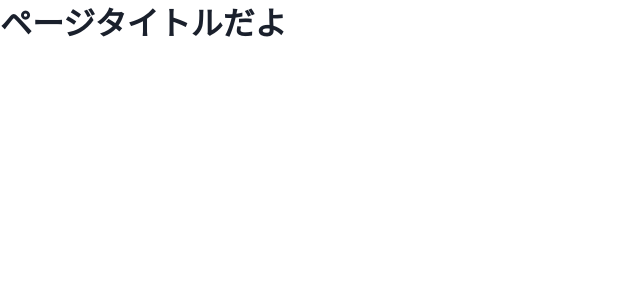
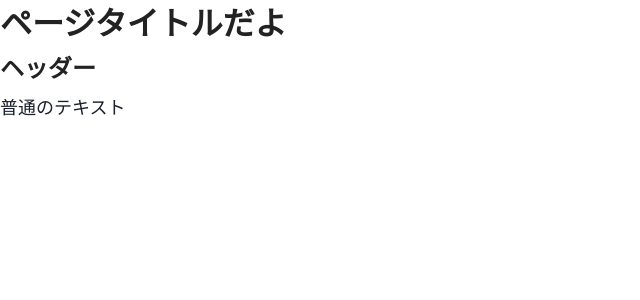
Before and after one commit to onikan27/myPortfolio, a Next.js app: page /components in a window 1280 px wide. Shown: the top 300 px of the page, without its empty margins (0-640 px from the left). Built offline with nearby package versions, Linux system fonts and the light colour scheme.

Commit message:
feat: add header component

```diff
--- /dev/null
+++ b/src/components/atoms/Header.tsx
@@ -0,0 +1,17 @@
+import { Flex, Text } from '@chakra-ui/layout'
+
+type HeaderProps = {
+  header: string
+}
+
+const Header: React.FC<HeaderProps> = ({ header }) => {
+  return (
+    <Flex>
+      <Text fontSize="24px" fontWeight="700" lineHeight="1.75" color="#222">
+        {header}
+      </Text>
+    </Flex>
+  )
+}
+
+export default Header
--- a/src/components/atoms/Title.tsx
+++ b/src/components/atoms/Title.tsx
@@ -7,7 +7,7 @@ type TitleProps = {
 const Title: React.FC<TitleProps> = ({ title }) => {
   return (
     <Flex>
-      <Text fontSize="32px" color="222" fontWeight="700" lineHeight="1.5">
+      <Text fontSize="32px" fontWeight="700" lineHeight="1.5" color="#222">
         {title}
       </Text>
     </Flex>
--- a/src/pages/components.tsx
+++ b/src/pages/components.tsx
@@ -1,7 +1,14 @@
+import Header from 'src/components/atoms/Header'
 import Title from 'src/components/atoms/Title'
 
 const Components = () => {
-  return <Title title="ページタイトルだよ" />
+  return (
+    <>
+      <Title title="ページタイトルだよ" />
+      <Header header="ヘッダー" />
+      <p>普通のテキスト</p>
+    </>
+  )
 }
 
 export default Components
--- a/src/styles/theme/index.ts
+++ b/src/styles/theme/index.ts
@@ -9,6 +9,8 @@ export const theme = extendTheme({
         fontFamily:
           '-apple-system,BlinkMacSystemFont,Helvetica Neue,Segoe UI,Hiragino Kaku Gothic ProN,Hiragino Sans,ヒラギノ角ゴ ProN W3,Arial,メイリオ,Meiryo,sans-serif',
         overflow: 'hidden',
+        fontSize: '18px',
+        lineHeight: '36px',
       },
       a: {
         color: 'inherit',
```
